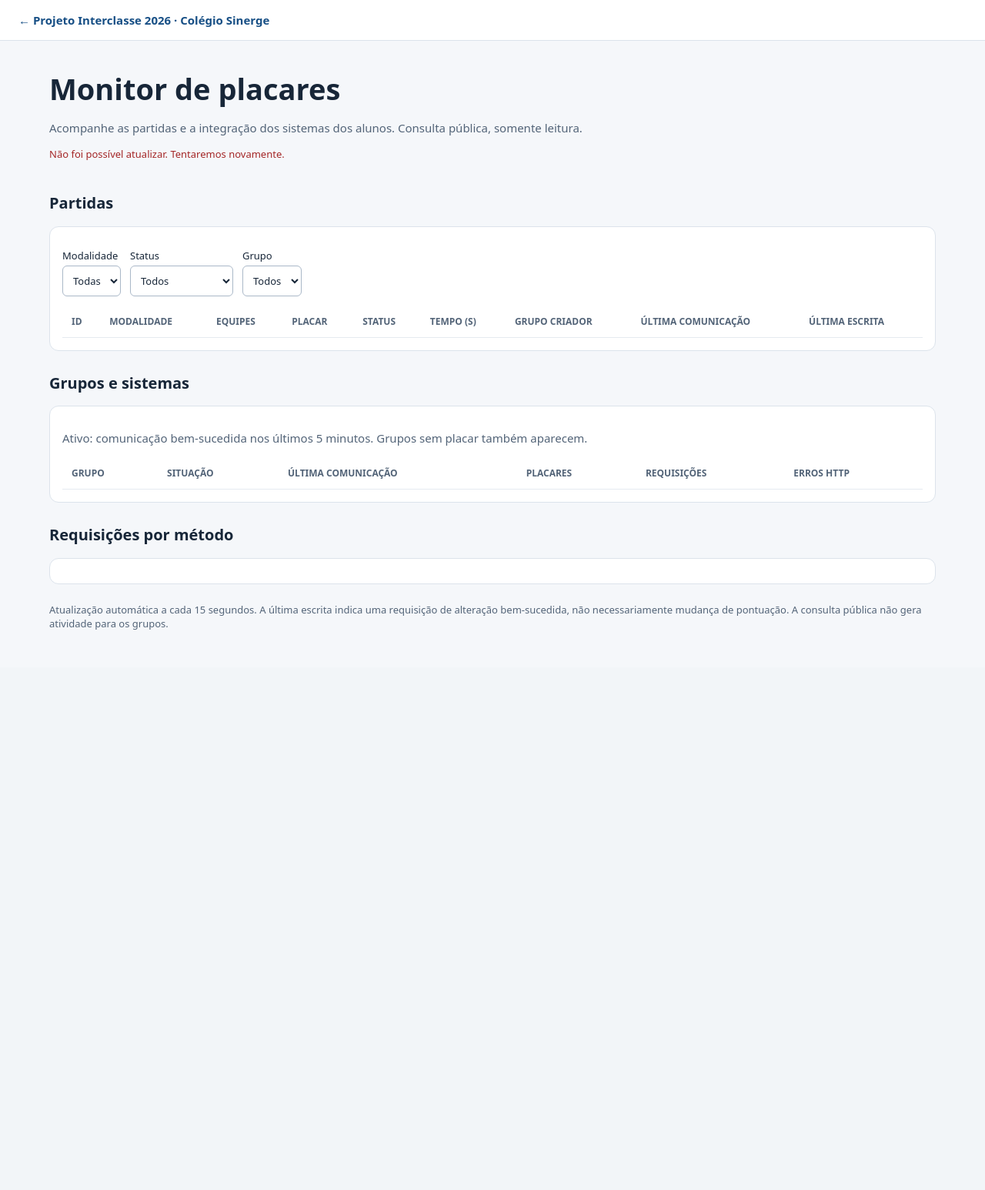
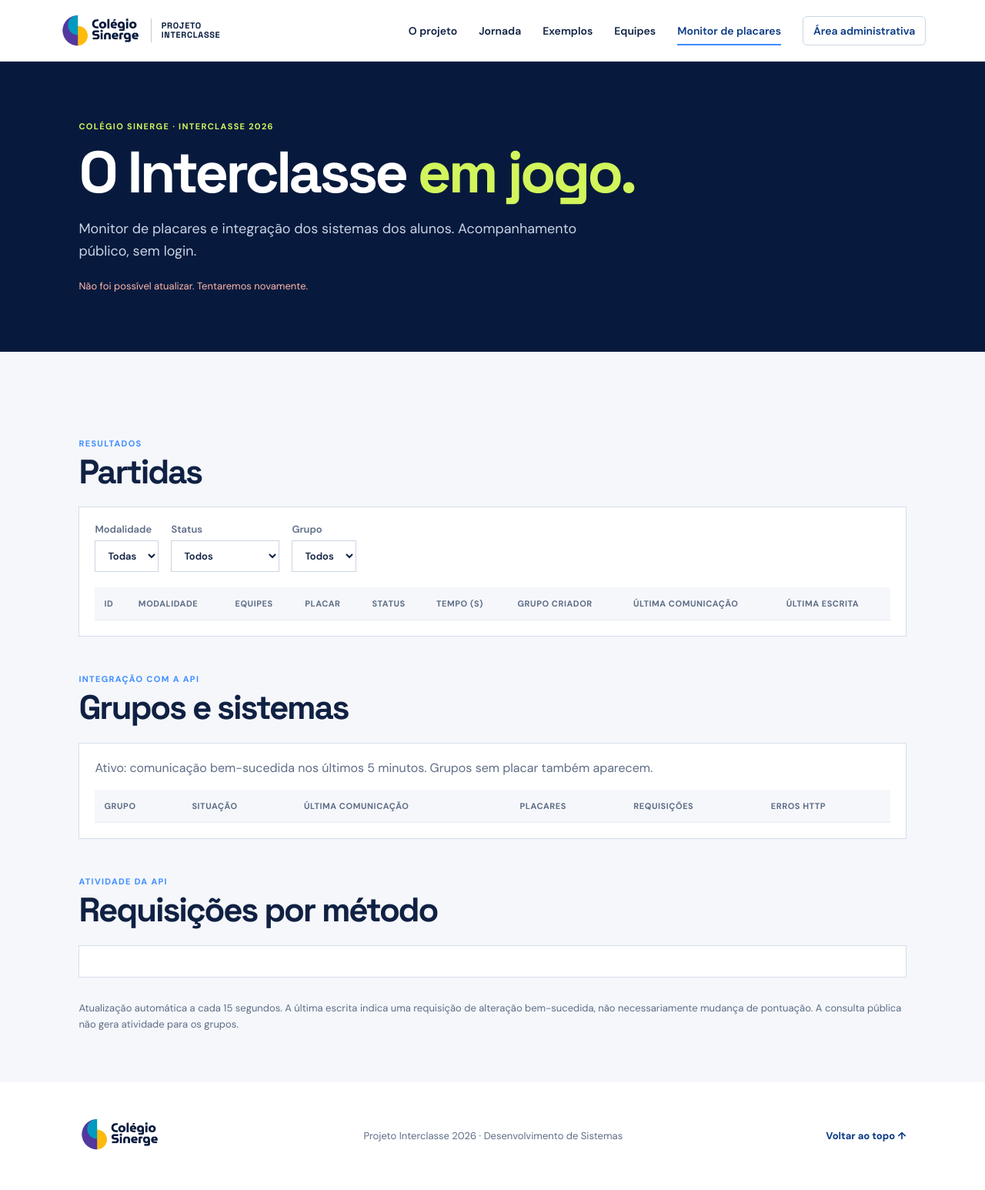
Before and after one commit to rvarjao/placar-eletronico-api, a Flask app: page /monitor in a window 1280 px wide. Shown: the whole page at 77% size. Before the commit the page ends 818 px from the top, so only its background shows below. Run offline with Flask 3, Linux system fonts and the light colour scheme; data that the repository does not hold is empty.

Commit message:
Unifica identidade visual do monitor e simplifica acesso

```diff
--- a/exemplos/api-completa/templates/monitor.html
+++ b/exemplos/api-completa/templates/monitor.html
@@ -1,14 +1,48 @@
 <!doctype html>
-<html lang="pt-BR"><head><meta charset="utf-8"><meta name="viewport" content="width=device-width,initial-scale=1"><title>Monitor de Placares | Interclasse 2026</title>
-<style>
-*{box-sizing:border-box}body{margin:0;background:#f5f7fa;color:#172638;font:15px system-ui,sans-serif}main{max-width:1200px;margin:auto;padding:24px}header{background:#fff;border-bottom:1px solid #dce3eb;padding:16px 24px}header a{color:#174f85;text-decoration:none;font-weight:700}h1{font-size:clamp(26px,4vw,38px);margin:12px 0}h2{font-size:20px;margin-top:28px}p{color:#536478}.metrics{display:grid;grid-template-columns:repeat(auto-fit,minmax(145px,1fr));gap:12px}.card,.panel{background:white;border:1px solid #dce3eb;border-radius:12px;padding:16px}.card strong{display:block;font-size:28px;margin-top:8px}.filters{display:flex;gap:12px;flex-wrap:wrap;margin:12px 0}label{display:grid;gap:4px;font-size:13px}select,button{padding:9px;border:1px solid #aab8c8;border-radius:6px;background:white;color:inherit;font:inherit}.table-wrap{overflow:auto}table{width:100%;border-collapse:collapse;text-align:left;white-space:nowrap}th,td{padding:12px;border-bottom:1px solid #e5eaf0}th{font-size:12px;text-transform:uppercase;color:#536478}td:last-child{white-space:normal}.score{font-weight:700;font-size:18px}.tag{display:inline-block;padding:4px 8px;border-radius:6px;background:#eef2f6}.live{background:#def4e5;color:#175b31}.error{color:#a42626}#status{font-size:13px}footer{margin:24px 0;color:#536478;font-size:13px}a{color:#174f85}
-</style></head><body><header><a href="/">← Projeto Interclasse 2026 · Colégio Sinerge</a></header>
-<main><h1>Monitor de placares</h1><p>Acompanhe as partidas e a integração dos sistemas dos alunos. Consulta pública, somente leitura.</p><p id="status" role="status">Carregando dados…</p>
-<section class="metrics" id="metricas" aria-label="Indicadores gerais"></section>
-<h2>Partidas</h2><div class="panel"><div class="filters"><label>Modalidade<select id="modalidade"><option value="">Todas</option></select></label><label>Status<select id="partida"><option value="">Todos</option><option value="aguardando">Aguardando</option><option value="em_andamento">Em andamento</option><option value="encerrado">Encerrado</option></select></label><label>Grupo<select id="grupo"><option value="">Todos</option></select></label></div>
-<div class="table-wrap"><table><thead><tr><th>ID</th><th>Modalidade</th><th>Equipes</th><th>Placar</th><th>Status</th><th>Tempo (s)</th><th>Grupo criador</th><th>Última comunicação</th><th>Última escrita</th></tr></thead><tbody id="placares"></tbody></table></div></div>
-<h2>Grupos e sistemas</h2><div class="panel"><p>Ativo: comunicação bem-sucedida nos últimos 5 minutos. Grupos sem placar também aparecem.</p><div class="table-wrap"><table><thead><tr><th>Grupo</th><th>Situação</th><th>Última comunicação</th><th>Placares</th><th>Requisições</th><th>Erros HTTP</th></tr></thead><tbody id="grupos"></tbody></table></div></div>
-<h2>Requisições por método</h2><div class="panel" id="metodos"></div><footer>Atualização automática a cada 15 segundos. A última escrita indica uma requisição de alteração bem-sucedida, não necessariamente mudança de pontuação. A consulta pública não gera atividade para os grupos.</footer></main>
+<html lang="pt-BR">
+<head>
+  <meta charset="utf-8">
+  <meta name="viewport" content="width=device-width, initial-scale=1">
+  <meta name="description" content="Projeto Interclasse 2026 — Colégio Sinerge">
+  <title>Monitor de Placares | Interclasse 2026 · Colégio Sinerge</title>
+  <link rel="preconnect" href="https://fonts.googleapis.com">
+  <link rel="preconnect" href="https://fonts.gstatic.com" crossorigin>
+  <link href="https://fonts.googleapis.com/css2?family=DM+Sans:wght@400;500;600;700&family=Space+Grotesk:wght@500;600;700&display=swap" rel="stylesheet">
+  <link rel="icon" type="image/png" href="{{ url_for('static', filename='icons/favicon.png') }}">
+  <link rel="apple-touch-icon" href="{{ url_for('static', filename='icons/favicon.png') }}">
+  <link rel="stylesheet" href="{{ url_for('static', filename='styles.css') }}">
+</head>
+<body class="monitor-page">
+  {% include 'partials/site_header.html' %}
+  <main id="inicio">
+    <section class="monitor-hero" aria-labelledby="monitor-title">
+      <p class="eyebrow">Colégio Sinerge · Interclasse 2026</p>
+      <h1 id="monitor-title">O Interclasse <em>em jogo.</em></h1>
+      <p class="lead">Monitor de placares e integração dos sistemas dos alunos. Acompanhamento público, sem login.</p>
+      <p id="status" role="status">Carregando dados…</p>
+    </section>
+    <div class="monitor-content">
+      <section class="metrics" id="metricas" aria-label="Indicadores gerais"></section>
+      <section class="monitor-section" aria-labelledby="partidas-title">
+        <p class="eyebrow">Resultados</p><h2 id="partidas-title">Partidas</h2>
+        <div class="panel"><div class="filters">
+          <label>Modalidade<select id="modalidade"><option value="">Todas</option></select></label>
+          <label>Status<select id="partida"><option value="">Todos</option><option value="aguardando">Aguardando</option><option value="em_andamento">Em andamento</option><option value="encerrado">Encerrado</option></select></label>
+          <label>Grupo<select id="grupo"><option value="">Todos</option></select></label>
+        </div>
+        <div class="table-wrap" tabindex="0" role="region" aria-label="Tabela de partidas"><table><thead><tr><th>ID</th><th>Modalidade</th><th>Equipes</th><th>Placar</th><th>Status</th><th>Tempo (s)</th><th>Grupo criador</th><th>Última comunicação</th><th>Última escrita</th></tr></thead><tbody id="placares"></tbody></table></div></div>
+      </section>
+      <section class="monitor-section" id="sistemas" aria-labelledby="sistemas-title">
+        <p class="eyebrow">Integração com a API</p><h2 id="sistemas-title">Grupos e sistemas</h2>
+        <div class="panel"><p>Ativo: comunicação bem-sucedida nos últimos 5 minutos. Grupos sem placar também aparecem.</p><div class="table-wrap" tabindex="0" role="region" aria-label="Tabela de grupos"><table><thead><tr><th>Grupo</th><th>Situação</th><th>Última comunicação</th><th>Placares</th><th>Requisições</th><th>Erros HTTP</th></tr></thead><tbody id="grupos"></tbody></table></div></div>
+      </section>
+      <section class="monitor-section" aria-labelledby="metodos-title">
+        <p class="eyebrow">Atividade da API</p><h2 id="metodos-title">Requisições por método</h2><div class="panel" id="metodos"></div>
+      </section>
+      <p class="monitor-note">Atualização automática a cada 15 segundos. A última escrita indica uma requisição de alteração bem-sucedida, não necessariamente mudança de pontuação. A consulta pública não gera atividade para os grupos.</p>
+    </div>
+  </main>
+  {% include 'partials/site_footer.html' %}
 <script>
 const $=id=>document.getElementById(id);let dados=null;
 const labels={aguardando:"Aguardando",em_andamento:"Em andamento",encerrado:"Encerrado"};
@@ -21,4 +55,6 @@ function partidas(){if(!dados)return;const tbody=$("placares");tbody.replaceChil
 function render(){const r=dados.resumo,m=$("metricas");m.replaceChildren();for(const [label,value] of [["Placares",r.placares],["Em andamento",r.andamento],["Encerrados",r.encerrados],["Sem comunicação recente",r.sem_comunicacao],["Grupos ativos",r.grupos_ativos+" / "+r.total_grupos],["Requisições hoje",r.requisicoes_hoje],["Erros hoje",r.erros_hoje]]){const c=el("div",label,"card");c.append(el("strong",value));m.append(c)}opcoes("modalidade",dados.placares.map(p=>p.modalidade));opcoes("grupo",[...dados.grupos.map(g=>g.nome),...dados.placares.map(p=>p.grupo)]);partidas();const g=$("grupos");g.replaceChildren();for(const x of dados.grupos)linha(g,[x.nome,el("span",x.situacao,"tag "+(x.situacao==="Ativo"?"live":"")),dataHora(x.ultima_comunicacao),x.placares,x.total_requisicoes,x.total_erros]);if(!dados.grupos.length)vazio(g,6,"Nenhum grupo ativo cadastrado.");const met=$("metodos");met.replaceChildren();for(const [k,v] of Object.entries(dados.metodos))met.append(el("p",k+": "+v));if(!Object.keys(dados.metodos).length)met.append(el("p","Nenhuma requisição registrada."))}
 async function atualizar(){try{const r=await fetch("/monitor/dados",{cache:"no-cache"});if(!r.ok)throw Error();dados=await r.json();render();$("status").className="";$("status").textContent="Dados atualizados em "+dataHora(dados.atualizado_em)}catch(e){$("status").className="error";$("status").textContent="Não foi possível atualizar. "+(dados?"Exibindo os últimos dados recebidos.":"Tentaremos novamente.")}finally{setTimeout(atualizar,15000)}}
 for(const id of ["modalidade","partida","grupo"])$(id).addEventListener("change",partidas);atualizar();
-</script></body></html>
+</script>
+</body>
+</html>
```
